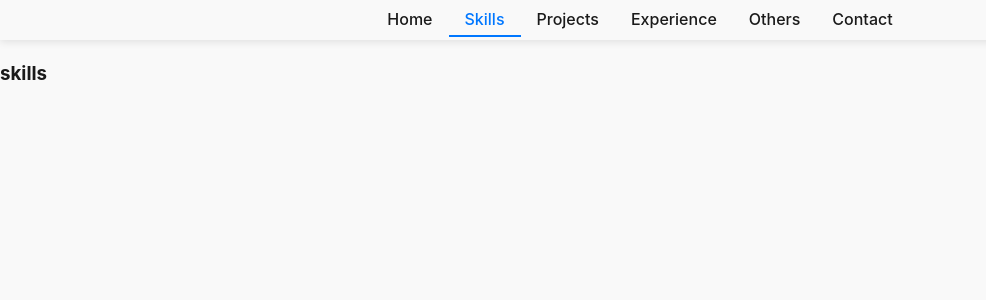
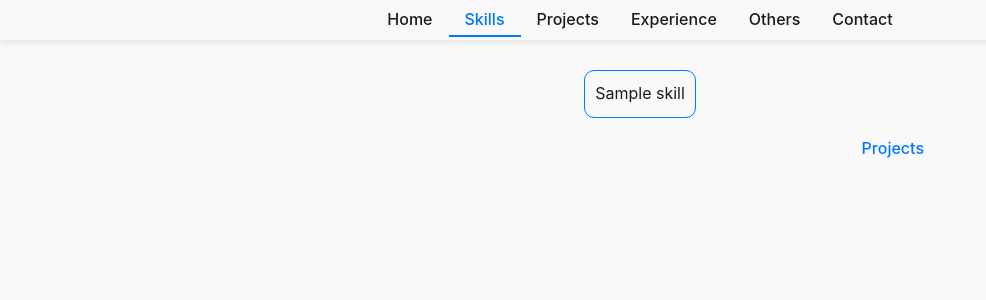
Before and after one commit to akbar735/myportfolio, a Django app: page /skills/ in a window 1280 px wide. Shown: the top 300 px of the page, without its empty margins (0-986 px from the left). Run offline with Django 5.2, Linux system fonts and the light colour scheme; tables that the repository leaves empty hold one stand-in row (values such as "Sample post").

Commit message:
add home and skills page

```diff
--- a/myportfolio/portfolio/models.py
+++ b/myportfolio/portfolio/models.py
@@ -12,6 +12,7 @@ class ExpertiseLevel(models.TextChoices):
 
 class Portfolio(models.Model):
     title = models.CharField(max_length=50)
+    name = models.CharField(max_length=50, default='Md Ali Akbar')
     photo = models.ImageField(upload_to='images/', null=True, blank=True)
     intro = models.CharField(max_length=1000)
     resume = models.FileField(upload_to='resumes/', null=True, blank=True)
--- a/myportfolio/portfolio/templates/base.html
+++ b/myportfolio/portfolio/templates/base.html
@@ -34,7 +34,7 @@
         </div>
 
     </nav>
-    {% block content %}{% endblock %}
+    <div class="container">{% block content %}{% endblock %}</div>
     <script src="{% static 'js/main.js' %}"></script>
 </body>
 </html>
--- a/myportfolio/portfolio/templates/skills.html
+++ b/myportfolio/portfolio/templates/skills.html
@@ -3,7 +3,14 @@
 {% block title %}Skills{% endblock  %}
 
 {% block content %}
-    <div class = "skills">
-        <h3>skills</h3>
+    <div class = "skills default-layout">
+        <ul class='skill-container'>
+            {% for skill in  skills %}
+                <li>{{skill}}</li>
+            {% endfor %}
+        </ul>
+         <a class="float-right anchor-primary-button" href="/projects" >
+            Projects
+        </a>
     </div>
 {% endblock content %}
--- a/myportfolio/portfolio/views.py
+++ b/myportfolio/portfolio/views.py
@@ -1,12 +1,14 @@
 from django.shortcuts import render
 from .models import Portfolio
+from .models import Skill
 # Create your views here.
 def Home(request):
     ptf = Portfolio.objects.first()
     return render(request, 'home.html', {'ptf': ptf})
 
 def Skills(request):
-    return render(request, 'skills.html')
+    skills = Skill.objects.all()
+    return render(request, 'skills.html', {'skills': skills})
 
 def Projects(request):
     return render(request, 'projects.html')
--- a/myportfolio/static/css/styles.css
+++ b/myportfolio/static/css/styles.css
@@ -101,7 +101,63 @@ nav{
   .ml-10{
     margin-left: 10px;
   }
+  .container{
+    display: flex;
+    justify-content: center;
+    margin: 20px 30px;
+  }
+  .default-layout{
+    width: 600px;
+  }
+  .name{
+      color: #5a5a5a;
+      font-weight: normal;
+      margin: 0;
+      margin-bottom: -20px;
+      font-style: oblique;
+      font-family: monospace;
+  }
+  .align-justify{
+    text-align: justify;
+  }
+  .float-right{
+    float: right;
+  }
+  .anchor-primary-button{
+    position: relative;
+    padding: 0.5rem 1rem;
+    font-weight: 500;
+    font-size: 1rem;
+    border-radius: 10px;
+    text-decoration: none;
+    color: var(--primary-color); /* Change text color on hover */
+    transition: color 0.3s ease, transform 0.3s ease;
+  }
+  .anchor-primary-button:hover{
+    background-color: var(--background-color); /* Subtle background color */
+    border-radius: 4px; /* Optional: Add border radius for smooth edges */
+  }
+  .skills ul{
+    list-style: none;
+    margin: 0;
+    padding: 0;
+  }
 
+  .skill-container{
+    display: flex;
+    flex-wrap: wrap;
+    justify-content: center;
+  }
+  .skill-container li{
+    margin: 10px;
+    padding: 10px;
+    border: 1px solid var(--primary-color);
+    border-radius: 10px;
+  }
+  .skill-container li:hover{
+    cursor: pointer;
+    background-color: var(--background-color);
+  }
 /* For screens 768px and wider (e.g., tablets, desktops) */
 @media (max-width: 768px) {
   .icon-button {
@@ -150,5 +206,7 @@ nav{
     background-color: var(--background-color);  /* active link color */
     color: var(--primary-color);
   }
-
+  .default-layout{
+    width: 100%;
+  }
 }
```
Also changed, not shown: myportfolio/portfolio/templates/home.html (+6 -2 lines).
